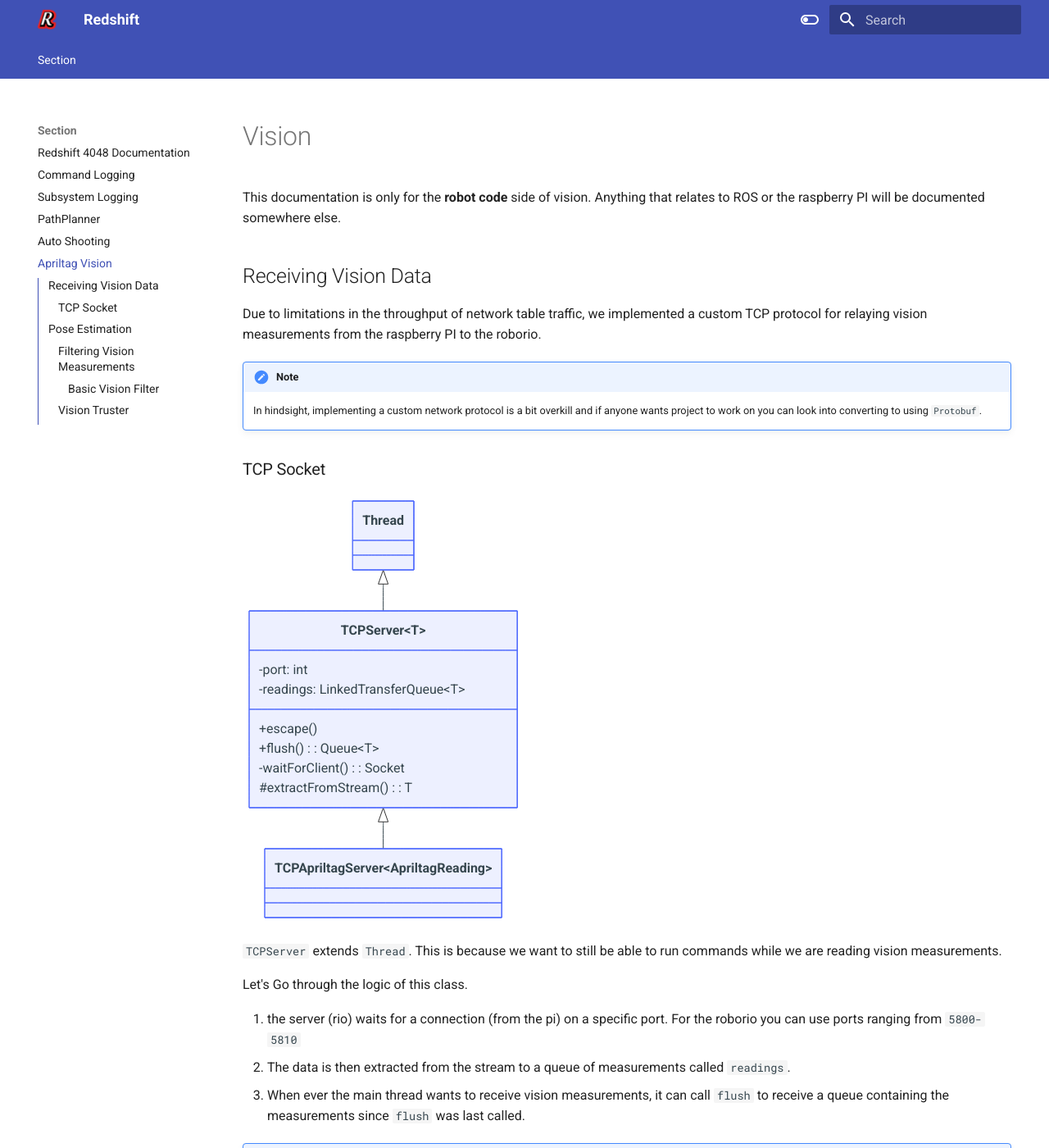
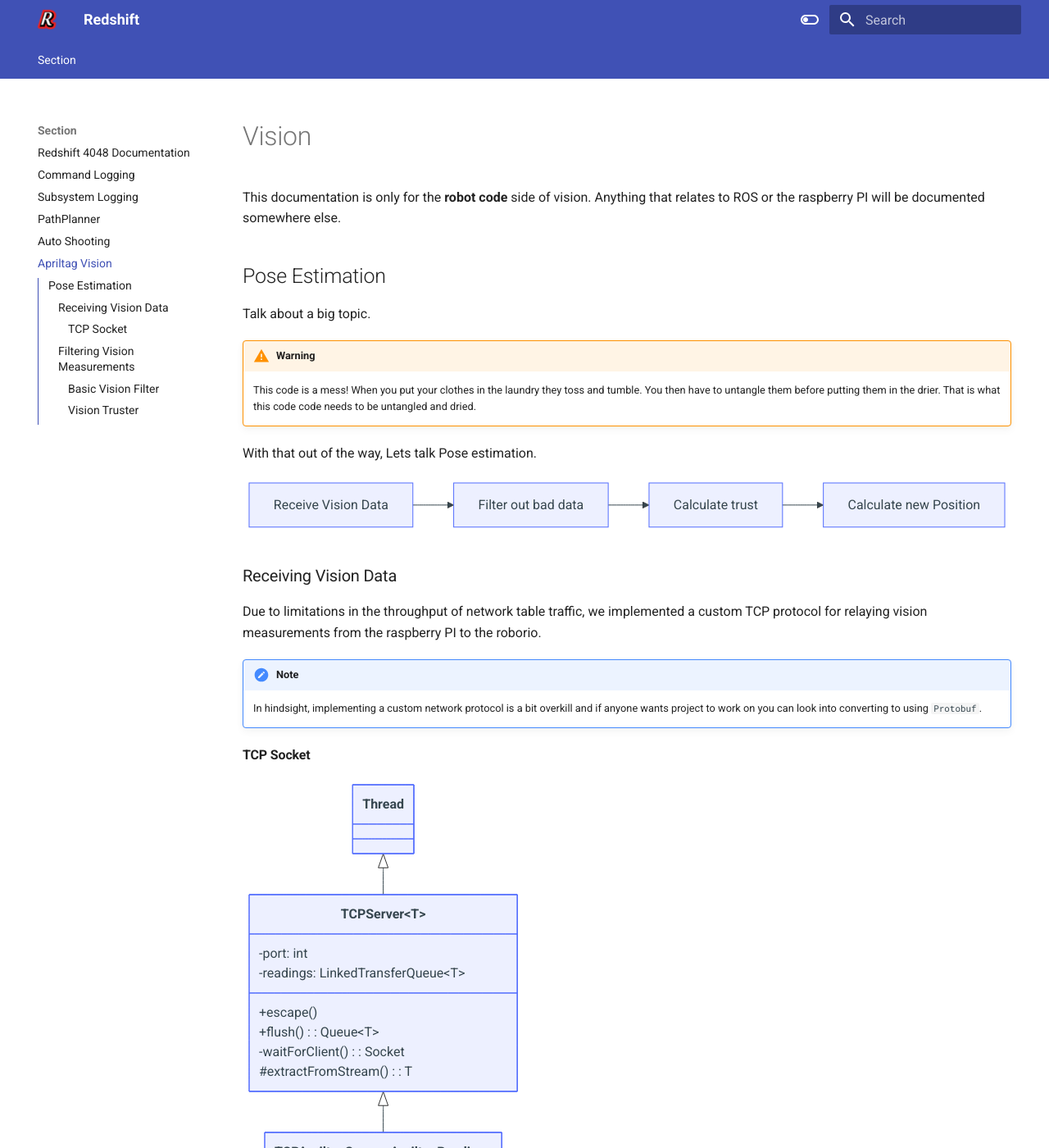
Before and after one commit to FRC4048/robot-docs, an MkDocs documentation site: the page built from docs/apriltag-vision.md, in a window 1280 px wide and 1400 px high. Shown: the whole window at 82% size. Built offline with MkDocs 1.6.1 and Material for MkDocs 9.7.7, drawn with Linux system fonts in a browser that asks for light colours; some of the changed text lies outside the part shown.

Commit message:
reafacted apriltag vision documentation ordering

````diff
--- a/docs/apriltag-vision.md
+++ b/docs/apriltag-vision.md
@@ -2,14 +2,29 @@
 
 This documentation is only for the **robot code** side of vision. Anything that relates to ROS or the raspberry PI will be documented somewhere else.
 
-## Receiving Vision Data
+## Pose Estimation
+
+Talk about a big topic.
+!!! warning
+    This code is a mess! When you put your clothes in the laundry they toss and tumble. You then have to untangle them before putting them in the drier. That is what this code code needs to be untangled and dried.
+
+With that out of the way, Lets talk Pose estimation.
+
+``` mermaid
+flowchart LR
+    step1[Receive Vision Data] --> step2[Filter out bad data];
+    step2 --> step3[Calculate trust];
+    step3 --> step4[Calculate new Position];
+```
+
+### Receiving Vision Data
 
 Due to limitations in the throughput of network table traffic, we implemented a custom TCP protocol for relaying vision measurements from the raspberry PI to the roborio.
 
 !!! note
     In hindsight, implementing a custom network protocol is a bit overkill and if anyone wants project to work on you can look into converting to using `Protobuf`.
 
-### TCP Socket
+#### TCP Socket
 
 ```mermaid
 classDiagram
@@ -35,21 +50,6 @@ Let's Go through the logic of this class.
 
 !!! important
     `TCPServer` can be used for non-vision related tasks. Since it can read any type (that can be sent over a TCP socket) you can extend the class to take in a variety of data types.
-
-## Pose Estimation
-
-Talk about a big topic.
-!!! warning
-    This code is a mess! When you put your clothes in the laundry they toss and tumble. You then have to untangle them before putting them in the drier. That is what this code code needs to be untangled and dried.
-
-With that out of the way, Lets talk Pose estimation.
-
-``` mermaid
-flowchart LR
-    step1[Receive Vision Data] --> step2[Filter out bad data];
-    step2 --> step3[Calculate trust];
-    step3 --> step4[Calculate new Position];
-```
 
 We covered [step 1](#receiving-vision-data) above so Let's talk about filtering.
 
@@ -119,7 +119,7 @@ Here is the logic of the Filter
 
 This filter in effect requires two vision measurements to change in relatively the same manner as the wheels do.
 
-### Vision Truster
+#### Vision Truster
 
 I told you we would be back to `FilterablePoseManager`.
 
@@ -160,4 +160,4 @@ In the code we have a couple of `VisionTruster` classes:
 
 - `ConstantVisionTruster` - does **not** change trust based on the measurement's distance to the apriltag.
 - `LinearVisionTruster` - changes trust proportionally to the measurement's distance to the apriltag.
-- `SquareVisionTruster` - changes trust proportionally to the measurement's distance to the apriltag **squared**.
+- `SquareVisionTruster` - changes trust proportionally to the measurement's distance to the apriltag **squared**
````
